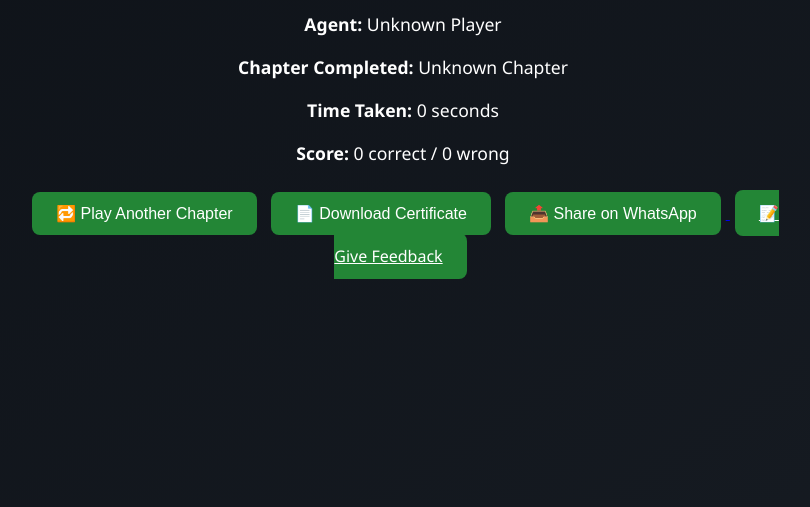
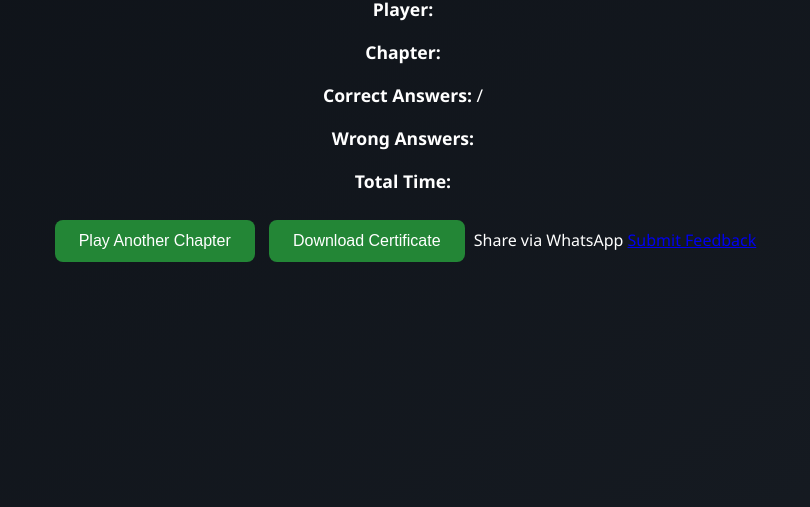
Before and after one commit to TEST-IQ23/SERVER-ROOM-GAME, a plain HTML site: page results.html in a window 1280 px wide. Shown: the part 293-800 px from the top of the page, without its empty margins (237-1047 px from the left). Drawn offline with Linux system fonts and the light colour scheme; no server answers.

Commit message:
Update results.html

```diff
--- a/results.html
+++ b/results.html
@@ -3,92 +3,27 @@
 <head>
   <meta charset="UTF-8" />
   <meta name="viewport" content="width=device-width, initial-scale=1.0"/>
-  <title>Results - Server Room Lockdown</title>
+  <title>Mission Summary – Server Room Lockdown</title>
   <link rel="stylesheet" href="style.css" />
+  <script src="script.js" defer></script>
 </head>
-<body>
-  <div class="container results-page">
-    <h1>🎉 Mission Complete!</h1>
-    <p><strong>Agent:</strong> <span id="playerName"></span></p>
-    <p><strong>Chapter Completed:</strong> <span id="chapterTitle"></span></p>
-    <p><strong>Time Taken:</strong> <span id="timeTaken"></span> seconds</p>
-    <p><strong>Score:</strong> <span id="correctAnswers"></span> correct / <span id="wrongAnswers"></span> wrong</p>
+<body class="results-page">
+  <div class="container">
+    <h2>Mission Complete</h2>
+    <p><strong>Player:</strong> <span id="playerName"></span></p>
+    <p><strong>Chapter:</strong> <span id="chapterName"></span></p>
+    <p><strong>Correct Answers:</strong> <span id="correctCount"></span> / <span id="totalQuestions"></span></p>
+    <p><strong>Wrong Answers:</strong> <span id="wrongCount"></span></p>
+    <p><strong>Total Time:</strong> <span id="timeTaken"></span></p>
 
-    <div class="results-buttons">
-      <button onclick="goToChapters()">🔁 Play Another Chapter</button>
-      <button onclick="downloadCertificate()">📄 Download Certificate</button>
-      <a id="whatsappShare" href="#" target="_blank">
-        <button>📤 Share on WhatsApp</button>
-      </a>
-      <a href="https://docs.google.com/forms/d/e/1FAIpQLSdu_fdi2qxup0D28h-bQXbrcpJJzm4AXZP9ByM57p9UXA06GQ/viewform" target="_blank" class="btn">
-        📝 Give Feedback
+    <div class="button-group">
+      <button onclick="goToChapters()">Play Another Chapter</button>
+      <button onclick="downloadCertificate()">Download Certificate</button>
+      <a id="whatsappShareBtn" target="_blank">Share via WhatsApp</a>
+      <a href="https://docs.google.com/forms/d/e/1FAIpQLSdu_fdi2qxup0D28h-bQXbrcpJJzm4AXZP9ByM57p9UXA06GQ/viewform?usp=header" target="_blank">
+        Submit Feedback
       </a>
     </div>
   </div>
-
-  <script>
-    const playerName = localStorage.getItem('playerName') || 'Unknown Player';
-    const chapterTitle = localStorage.getItem('lastChapter') || localStorage.getItem('selectedChapterTitle') || 'Unknown Chapter';
-    const timeTaken = localStorage.getItem('timeTaken') || '0';
-    const correct = localStorage.getItem('correctAnswers') || localStorage.getItem('correctCount') || '0';
-    const wrong = localStorage.getItem('wrongAnswers') || localStorage.getItem('wrongCount') || '0';
-
-    document.getElementById('playerName').textContent = playerName;
-    document.getElementById('chapterTitle').textContent = chapterTitle;
-    document.getElementById('timeTaken').textContent = timeTaken;
-    document.getElementById('correctAnswers').textContent = correct;
-    document.getElementById('wrongAnswers').textContent = wrong;
-
-    const scoreText = `${correct} / 10`;
-    const datePlayed = new Date().toLocaleDateString();
-
-    // WhatsApp Share
-    const shareText = `🎮 ${playerName} just completed "${chapterTitle}" in Server Room Lockdown!\n✅ ${correct} correct | ❌ ${wrong} wrong | ⏱️ ${timeTaken}s\nPlay now: [YOUR_GAME_LINK]`;
-    document.getElementById('whatsappShare').href = `https://wa.me/?text=${encodeURIComponent(shareText)}`;
-
-    function downloadCertificate() {
-      const certWindow = window.open('', '_blank');
-      certWindow.document.write(`
-        <html>
-          <head><title>Certificate</title></head>
-          <body style="text-align:center; font-family:sans-serif;">
-            <h1>🎓 Certificate of Completion</h1>
-            <p>This certifies that</p>
-            <h2>${playerName}</h2>
-            <p>successfully completed</p>
-            <h3>${chapterTitle}</h3>
-            <p>Score: ${correct}/10</p>
-            <p>Time: ${timeTaken} seconds</p>
-            <p>Date: ${new Date().toLocaleDateString()}</p>
-          </body>
-        </html>
-      `);
-      certWindow.print();
-    }
-
-    function goToChapters() {
-      window.location.href = "chapters.html";
-    }
-
-    function submitToLeaderboard() {
-      const formURL = "https://docs.google.com/forms/d/e/1FAIpQLSe4EwuIPz9MRWBLtGwxFm-r9tt38uHa8R33UwMXnu-XQnZY2A/formResponse";
-
-      const formData = new FormData();
-      formData.append("entry.2060976916", playerName);
-      formData.append("entry.784134679", chapterTitle);
-      formData.append("entry.222168494", scoreText);
-      formData.append("entry.1033246286", datePlayed);
-      formData.append("entry.225669406", timeTaken);
-
-      fetch(formURL, {
-        method: "POST",
-        mode: "no-cors",
-        body: formData
-      }).then(() => console.log("Leaderboard submission sent"))
-        .catch(err => console.error("Submission error:", err));
-    }
-
-    submitToLeaderboard();
-  </script>
 </body>
 </html>
```
